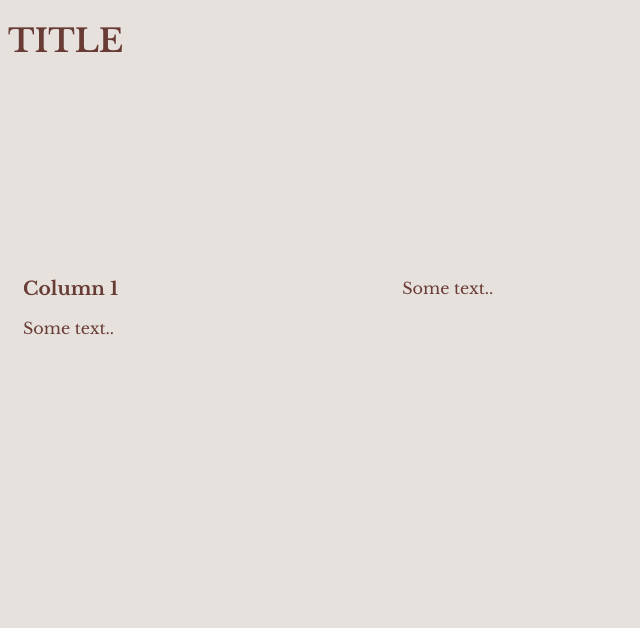
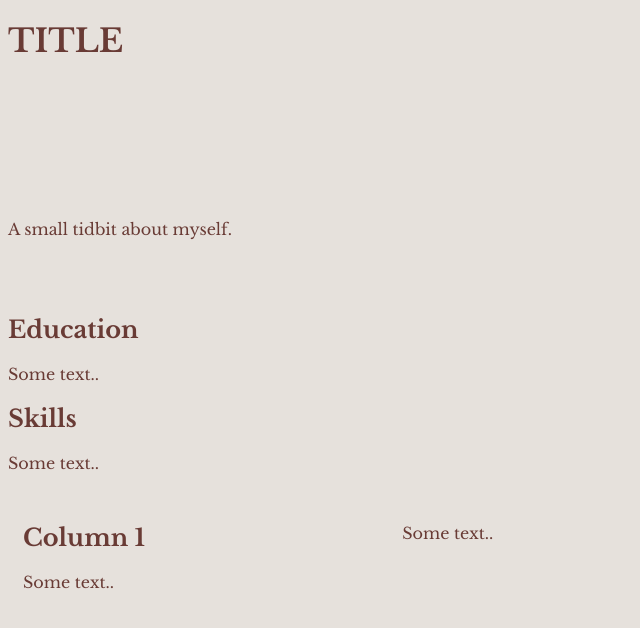
Before and after one commit to harshikosaraju/harshikosaraju.github.io, a plain HTML site: page index.html in a window 1280 px wide. Shown: the whole page, without its empty margins (0-640 px from the left). Drawn offline with nearby package versions, Linux system fonts and the light colour scheme.

Commit message:
Update index.html

```diff
--- a/index.html
+++ b/index.html
@@ -68,11 +68,21 @@
 <br></br>
 <br></br>
 <br></br>
+<p>
+  A small tidbit about myself.
+</p>
 <br></br>
+
+<h2>Education</h2>
+<p>Some text..</p>
+
+<h2>Skills</h2>
+<p>Some text..</p>
+
 
 <div class="row">
   <div class="column left">
-    <h3>Column 1</h3>
+    <h2>Column 1</h2>
     <p>Some text..</p>
   </div>
   <div class="column right">
```
